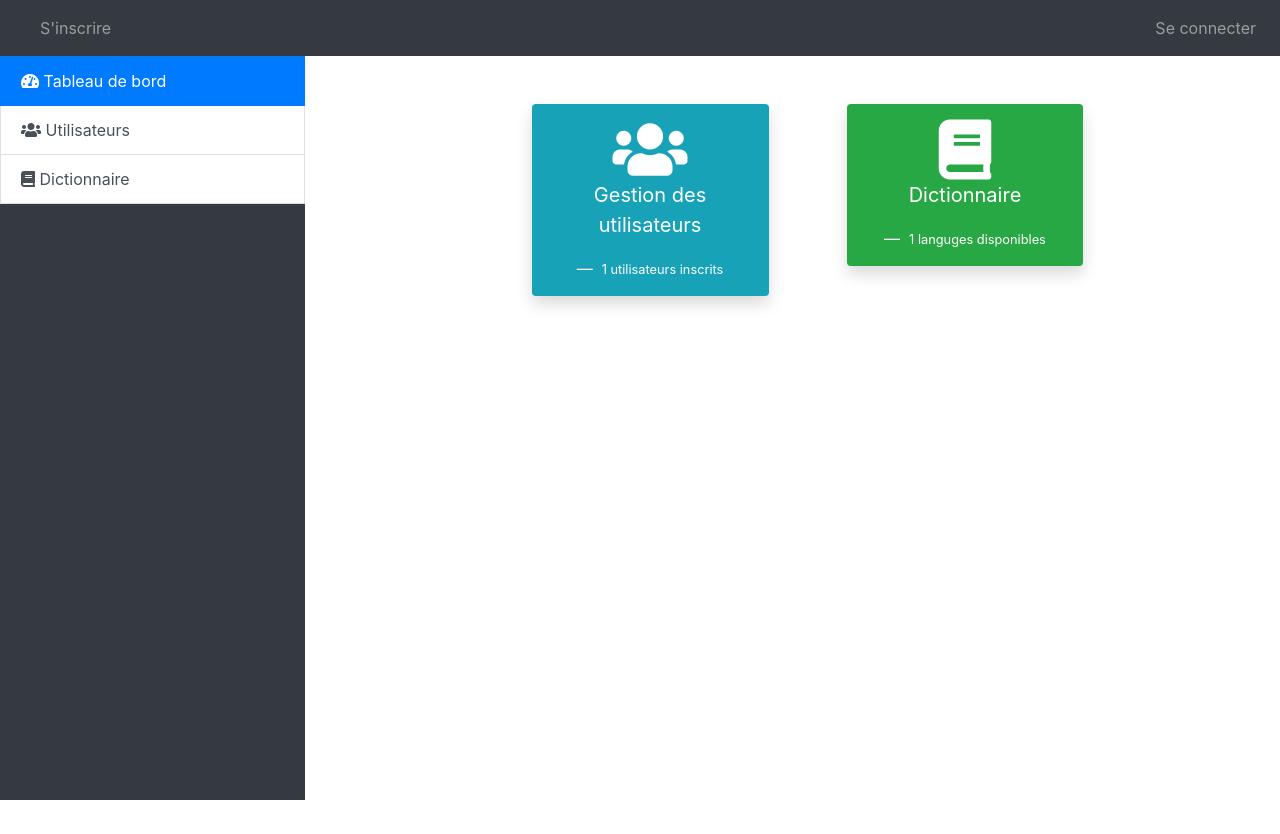
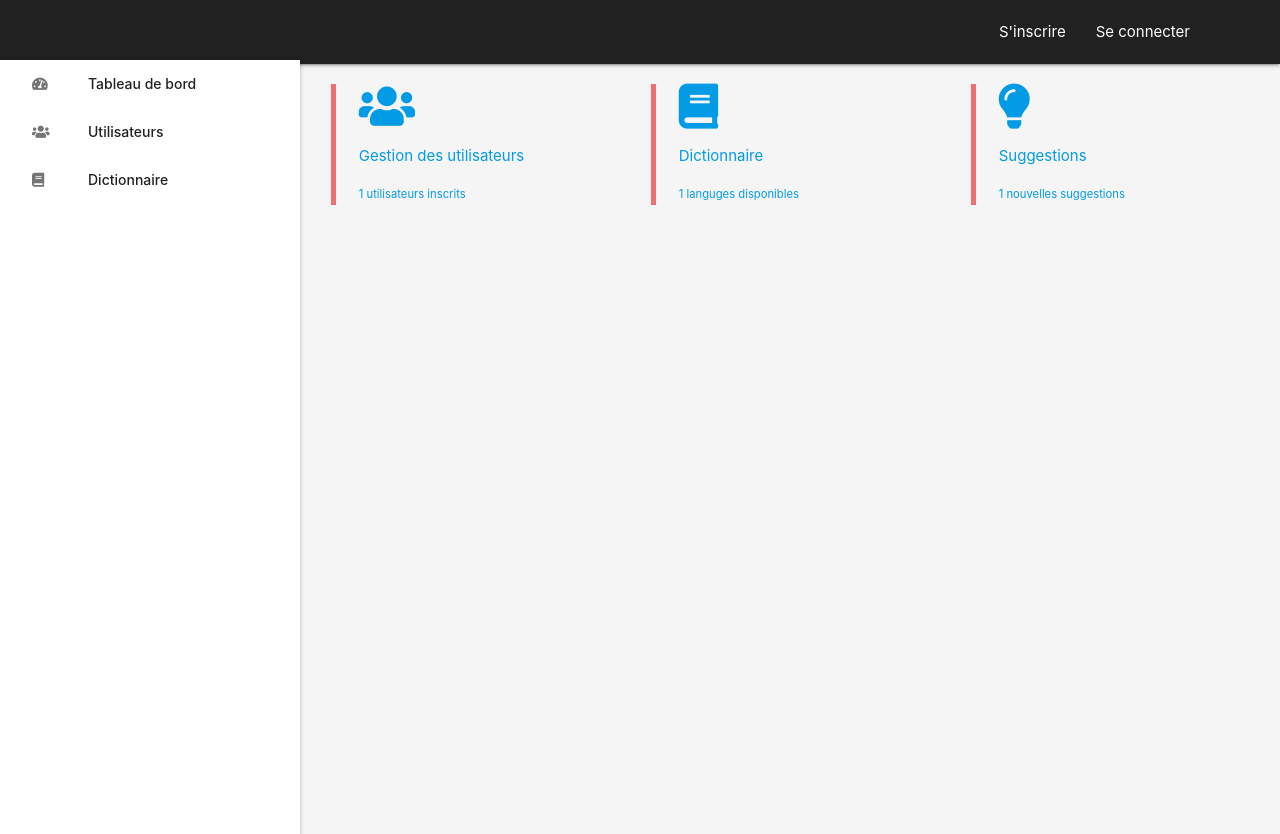
Before and after one commit to thediaf/Djangou, a Symfony app: template templates/admin/home/index.html.twig in a window 1280 px wide. Before the commit the page ends 800 px from the top, so only its background shows below. Run offline with Twig, Linux system fonts and the light colour scheme; the template is opened without the code that fills it: most values are stand-ins (such as "Sample title", 1, 10 or a date in 2020); some libraries are stand-ins or nearby versions.

Commit message:
Beginnig design admin/index

```diff
--- a/public/css/style.css
+++ b/public/css/style.css
@@ -54,7 +54,8 @@ body {
     font-style: italic;
 }
 
-.main-wrapper, nav {
+.main-wrapper,
+nav {
     padding-left: 5rem;
     padding-right: 5rem;
 }
@@ -62,3 +63,14 @@ body {
 nav {
     background-color: #212121;
 }
+
+.sidenav {
+    margin-top: 4rem;
+    /* padding-top: 5rem; */
+}
+
+
+/* .bg-dark {
+    background-color: #212121;
+    color: aliceblue !important;
+} */
--- a/templates/admin/base.html.twig
+++ b/templates/admin/base.html.twig
@@ -2,69 +2,58 @@
 <html>
     <head>
         <meta charset="UTF-8">
-        <title>
-            {% block title %}Administration | {{ App.name }}{% endblock %}
-        </title>
-        <link rel="stylesheet" href="https://stackpath.bootstrapcdn.com/bootstrap/4.4.1/css/bootstrap.min.css" integrity="sha384-Vkoo8x4CGsO3+Hhxv8T/Q5PaXtkKtu6ug5TOeNV6gBiFeWPGFN9MuhOf23Q9Ifjh" crossorigin="anonymous">
-        <link rel="stylesheet" href="{{ asset('css/admin.css') }}">
+        <title>{% block title %}{{ App.name }}{% endblock %}</title>
+        <link rel="stylesheet" href="https://cdnjs.cloudflare.com/ajax/libs/materialize/1.0.0/css/materialize.min.css">
+        <link rel="stylesheet" href="{{ asset('css/style.css') }}">
         <link rel="stylesheet" href="{{ asset('fontawesome/css/all.css') }}">
 
         {% block stylesheets %}{% endblock %}
     </head>
     <body>
-        <div class="wrapper">
-            <nav class="navbar navbar-expand-lg navbar-dark bg-dark">
-                <a class="navbar-brand" href="{{ path('translation') }}">{{ App.name }}</a>
-                <button class="navbar-toggler" type="button" data-toggle="collapse" data-target="#navbarColor02" aria-controls="navbarColor02" aria-expanded="false" aria-label="Toggle navigation">
-                    <span class="navbar-toggler-icon"></span>
-                </button>
+        {# <div class="{% block main_container_class %}container{% endblock %}"> #}
+            <nav>
+                <div class="nav-wrapper">
+                    <a class="brand-logo" href="{{ path('translation') }}">{{ App.name }}</a>
+                    <a href="#" data-target="mobile-demo" class="sidenav-trigger"><i class="material-icons">Menu</i></a>
+                    <ul class="right hide-on-med-and-down">
+                        {% if app.user %}
+                            {% if is_granted('ROLE_ADMIN') %}
+                                <li><a href="{{ path('admin_index') }}">Administration</a></li>
+                            {% endif %}
 
-                <div class="collapse navbar-collapse" id="navbarSupportedContent">
+                            <li><a href="{{ path('history_index') }}">Historique</a></li>
+                            <li><a href="{{ path('suggestion_index') }}">Suggestion</a></li>
+                            <li><a href="{{ path('logout') }}">Se deconnecter</a></li>
+                        {% else %}
+                            <li><a href="{{ path('register') }}">S'inscrire</a></li>
+                            <li><a href="{{ path('login') }}">Se connecter</a></li>
+                        {% endif %}
+                    </ul>
+                </div>
+            </nav>
 
-                    {% if app.user %}
-                        <ul class="navbar-nav mr-auto">
-                            {% if is_granted('ROLE_ADMIN') %}
-                                <li class="nav-item">
-                                    <a class="nav-link" href="{{ path('admin_index') }}">Administration</a>
-                                </li>
-                            {% endif %}
-                            <li class="nav-item">
-                                <a class="nav-link" href="{{ path('history_index') }}">Historique</a>
-                            </li>
-                            <li class="nav-item">
-                                <a class="nav-link" href="{{ path('suggestion_index') }}">Suggestion</a>
-                            </li>
-                        </ul>
-                        <ul class="navbar-nav">
-                            <li class="nav-item">
-                                <a class="nav-link" href="{{ path('logout') }}">Se deconnecter</a>
-                            </li>
-                        </ul>
-                    {% else %}
-                        <ul class="navbar-nav mr-auto">
-                            <li class="nav-item">
-                                <a class="nav-link" href="{{ path('register') }}">S'inscrire</a>
-                            </li>
-                        </ul>
-                        <ul class="navbar-nav">
-                            <li class="nav-item">
-                                <a class="nav-link" href="{{ path('login') }}">Se connecter</a>
-                            </li>
-                        </ul>
+            <ul class="sidenav" id="mobile-demo">
+                {% if app.user %}
+                    {% if is_granted('ROLE_ADMIN') %}
+                        <li><a href="{{ path('admin_index') }}">Administration</li>
                     {% endif %}
-
-                </div>
-
-            </nav>
+                    <li><a href="{{ path('history_index') }}">Historique</a></li>
+                    <li><a href="{{ path('suggestion_index') }}">Suggestion</a></li>
+                    <li><a href="{{ path('logout') }}">Se deconnecter</a></li>
+                {% else %}
+                    <li><a href="{{ path('register') }}">S'inscrire</a></li>
+                    <li><a href="{{ path('login') }}">Se connecter</a></li>
+                {% endif %}
+            </ul>
 
             <div class="main-warpper">
                 <div class="row mx-0 px-0">
-                    <div class="col-md-3 col-sm-4 pl-0">
+                    <div class="col s3">
                         {% block sidebar %}
                             {% include "admin/sidebar.html.twig" %}
                         {% endblock %}
                     </div>
-                    <div class="col-md-9 col-sm-8 main pr-0">
+                    <div class="col s9">
                         {% block content %}{% endblock %}
                     </div>
                 </div>
--- a/templates/admin/home/index.html.twig
+++ b/templates/admin/home/index.html.twig
@@ -7,9 +7,9 @@
 {% endblock %}
 
 {% block content %}
-	<div class="container mt-5">
+	<div class="container mt-7">
 		<div class="row card-group d-flex justify-content-center">
-			<div class="col-sm-6 col-md-4">
+			<div class="col s4">
 				<a href="{{ path('admin_users') }}" class="card bg-info shadow border-0 text-white text-center p-3 mx-md-4 text-decoration-none">
 					<blockquote class="blockquote mb-0">
 						<i class="fa fa-3x fa-users"></i>
@@ -22,7 +22,7 @@
 					</blockquote>
 				</a>
 			</div>
-			<div class="col-sm-6 col-md-4">
+			<div class="col s4">
 				<a href="{{ path('admin_translate') }}" class="card bg-success shadow border-0 text-white text-center p-3 mx-md-4 text-decoration-none">
 					<blockquote class="blockquote mb-0">
 						<i class="fa fa-3x fa-book"></i>
@@ -35,6 +35,19 @@
 					</blockquote>
 				</a>
 			</div>
+			<div class="col s4">
+				<a href="{{ path('admin_translate') }}" class="card bg-success shadow border-0 text-white text-center p-3 mx-md-4 text-decoration-none">
+					<blockquote class="blockquote mb-0">
+						<i class="fa fa-3x fa-lightbulb"></i>
+						<p>Suggestions</p>
+						<footer class="blockquote-footer text-white">
+							<small>
+								{{ languages_count }} nouvelles suggestions
+							</small>
+						</footer>
+					</blockquote>
+				</a>
+			</div>
 		</div>
 	</div>
 </div>{% endblock %}
--- a/templates/admin/sidebar.html.twig
+++ b/templates/admin/sidebar.html.twig
@@ -1,21 +1,20 @@
 {% import _self as macros %}
 
 {% macro addItem(url, title, icon, active, active_name, rounded0 = false) %}
-    <a href="{{ path(url) }}"
+    <li><a href="{{ path(url) }}"
         class="list-group-item list-group-item-action{% if active|default('home') == active_name %} active{% endif %} {% if rounded0 %}rounded-0{% endif %}">
         <i class="fa fa-{{ icon }}"></i>
         {{ title }}
-    </a>
+    </a></li>
 {% endmacro %}
 
 {% if active is not defined %}
     {% set active = 'home' %}
 {% endif %}
 
-<div class="sidebar bg-dark">
-    <div class="list-group">
-        {{ macros.addItem('admin_index', 'Tableau de bord', 'tachometer-alt', active, 'home', true) }}
-        {{ macros.addItem('admin_users', 'Utilisateurs', 'users', active, 'users') }}
-        {{ macros.addItem('admin_translate', 'Dictionnaire', 'book', active, 'translate', true) }}
-    </div>
-</div>
+  <ul id="slide-out" class="sidenav sidenav-fixed bg-dark">
+    {{ macros.addItem('admin_index', 'Tableau de bord', 'tachometer-alt', active, 'home', true) }}
+    {{ macros.addItem('admin_users', 'Utilisateurs', 'users', active, 'users') }}
+    {{ macros.addItem('admin_translate', 'Dictionnaire', 'book', active, 'translate', true) }}
+  </ul>
+  <a href="#" data-target="slide-out" class="sidenav-trigger"><i class="material-icons">menu</i></a>
```
Also changed, not shown: public/js/app.js.
